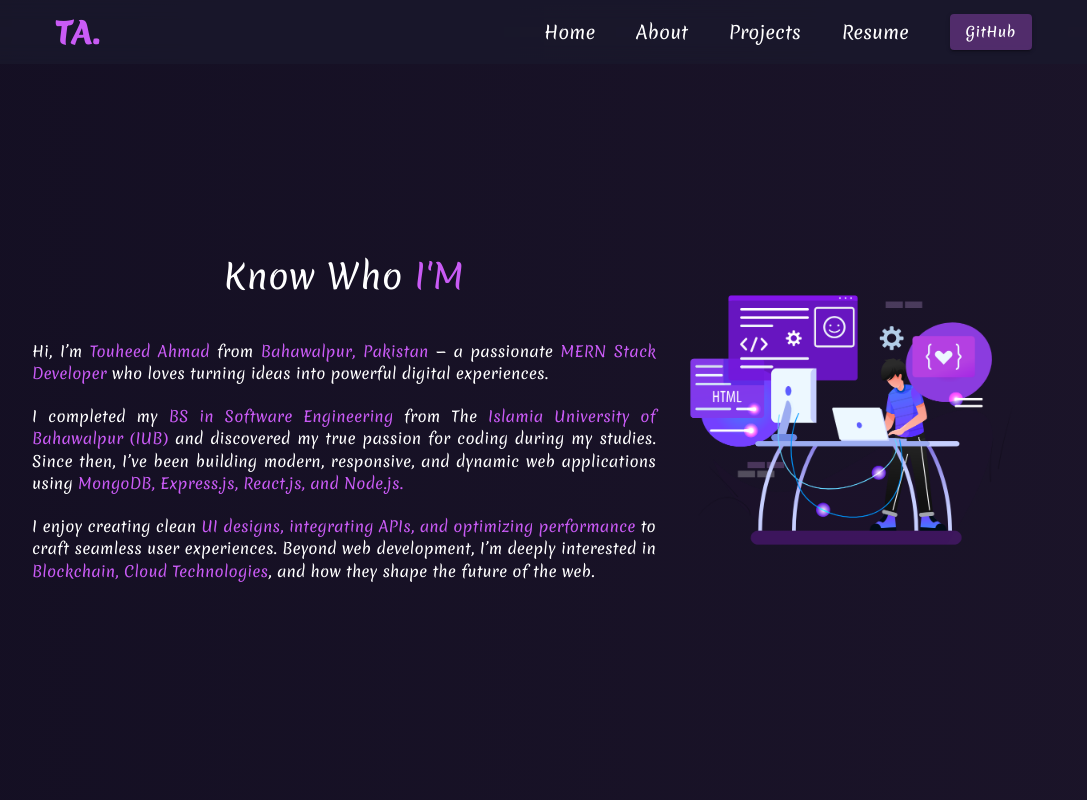
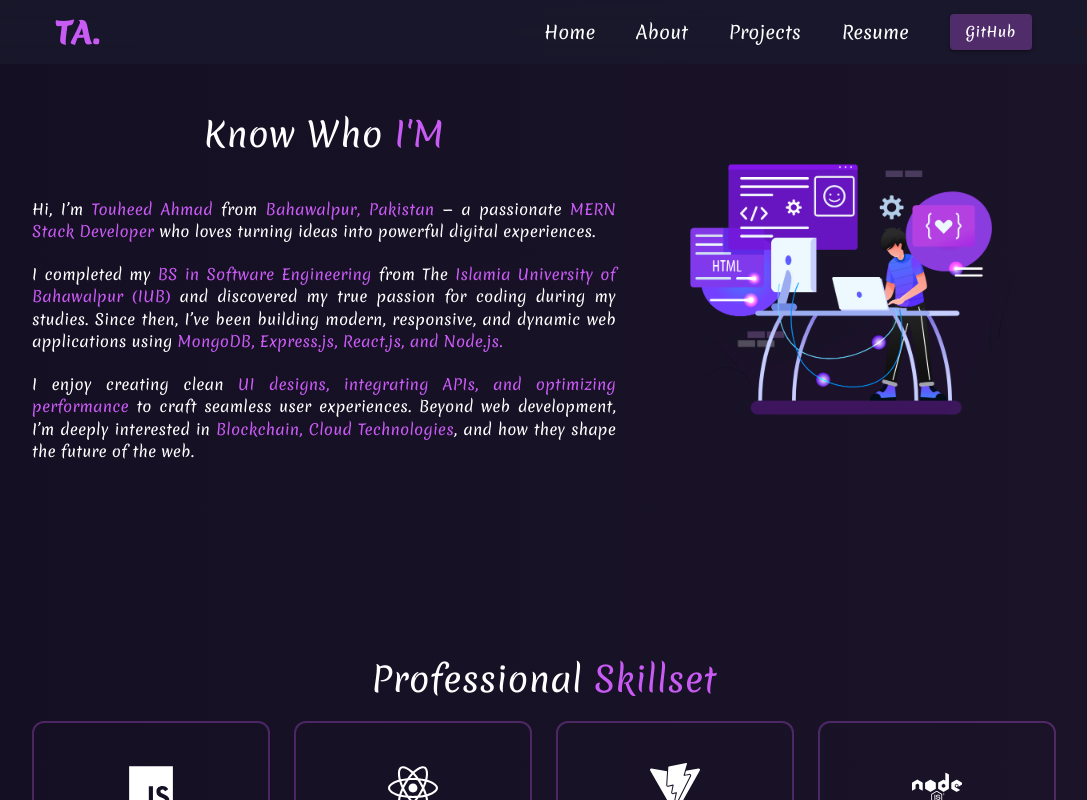
Before and after one commit to Touheed0/Portfolio, a React (Vite) app: page /about in a window 1280 px wide. Shown: the whole page, without its empty margins (96-1183 px from the left). Built offline with nearby package versions, Linux system fonts and the light colour scheme.

Commit message:
Updating Styling

```diff
--- a/src/components/about/aboutDetails.jsx
+++ b/src/components/about/aboutDetails.jsx
@@ -4,22 +4,21 @@ import AboutPicture from "../../assets/about.png";
 //Styling
 const MainContainer = styled(Box)`
     width: 100%;
+    padding: 50px 0;
 `
 
 const Conatainer = styled(Box)(({ theme }) => ({
     width: "80%",
-    height: "90vh",
     display: "flex",
     alignItems: "center",
     justifyContent: "space-between",
     margin: "auto",
+    gap: "40px",
 
     [theme.breakpoints.down("md")]: {
-        flexDirection: "column",
-        justifyContent: "center",
-        gap: 50,
-        height: "120vh",
-        // background:"silver",
+        flexDirection: "column-reverse",
+        textAlign: "center",
+        gap: "30px",
     }
 }))
 
```
